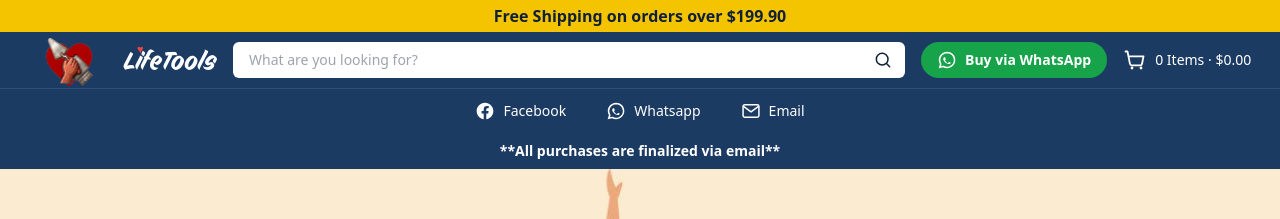
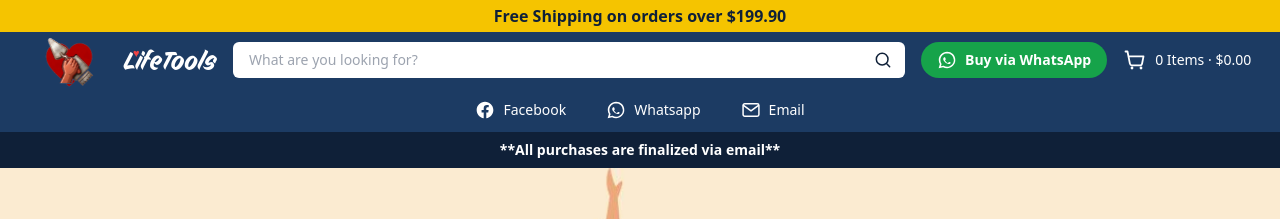
Before and after one commit to lifetoolsusacom/life-tools-site1, a Next.js app: page / in a window 1280 px wide. Shown: the top 219 px of the page. Built offline with nearby package versions, Linux system fonts and the light colour scheme; a web font is replaced by a local one.

Commit message:
Adjust heart position, make LifeTools brand clickable, remove divider line, fix email banner color

```diff
--- a/app/globals.css
+++ b/app/globals.css
@@ -41,8 +41,8 @@ body {
 
 .lifetools-heart {
   position: absolute;
-  left: 12px;
-  top: -5px;
+  left: 8px;
+  top: -1px;
   color: #ef4444;
   font-size: 11px;
   line-height: 1;
--- a/app/layout.tsx
+++ b/app/layout.tsx
@@ -24,7 +24,7 @@ export default function RootLayout({
           <div className="sticky top-0 z-40">
             <FreeShippingBanner />
             <Header />
-            <div className="bg-brand-navy text-white text-center text-sm font-semibold py-2">
+            <div className="bg-brand-navyDark text-white text-center text-sm font-semibold py-2">
               **All purchases are finalized via email**
             </div>
           </div>
--- a/components/Header.tsx
+++ b/components/Header.tsx
@@ -26,11 +26,11 @@ export default function Header() {
           </span>
         </Link>
 
-        <div className="lifetools-brand-wrap shrink-0 select-none pointer-events-none">
+        <Link href="/" className="lifetools-brand-wrap shrink-0 select-none">
           <span className="lifetools-brand text-white text-2xl leading-none">Life</span>
           <span className="lifetools-heart" aria-hidden="true">♥</span>
           <span className="lifetools-brand text-white text-2xl leading-none"> Tools</span>
-        </div>
+        </Link>
 
         <form action="/#products" className="flex-1 max-w-2xl">
           <div className="relative">
@@ -61,7 +61,7 @@ export default function Header() {
         </div>
       </div>
 
-      <div className="bg-brand-navy text-white text-sm border-t border-white/10">
+      <div className="bg-brand-navy text-white text-sm">
         <div className="max-w-7xl mx-auto px-4 py-3 flex items-center justify-center gap-10">
           <a href={FACEBOOK_URL} target="_blank" rel="noopener noreferrer" aria-label="Life Tools on Facebook" className="flex items-center gap-2 hover:text-brand-yellow transition"><FacebookIcon className="w-5 h-5" /><span>Facebook</span></a>
           <a href={whatsappHref} target="_blank" rel="noopener noreferrer" aria-label="Chat with Life Tools on WhatsApp" className="flex items-center gap-2 hover:text-brand-yellow transition"><WhatsAppIcon className="w-5 h-5" /><span>Whatsapp</span></a>
```
